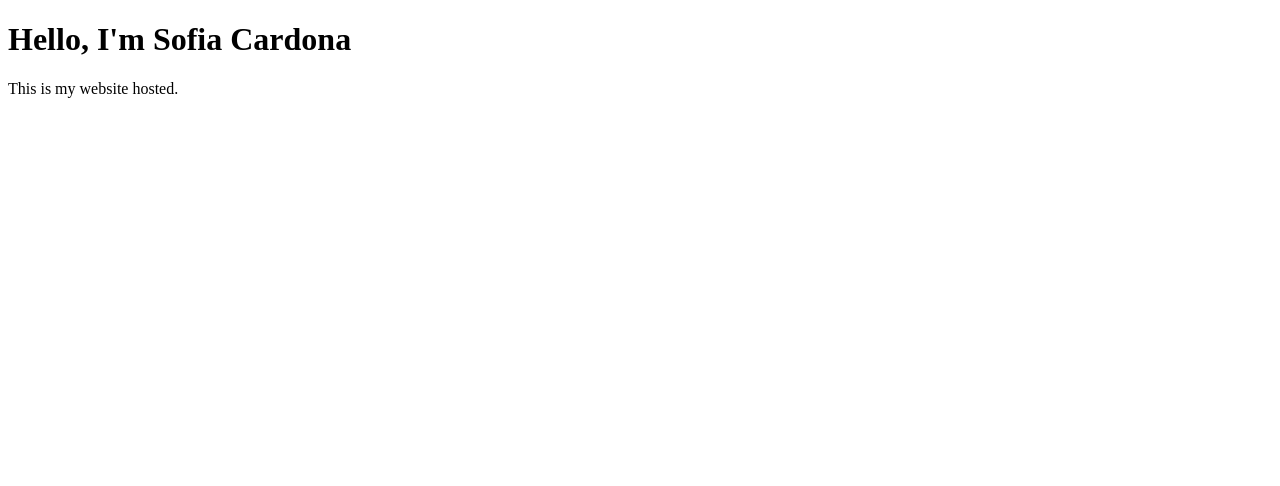
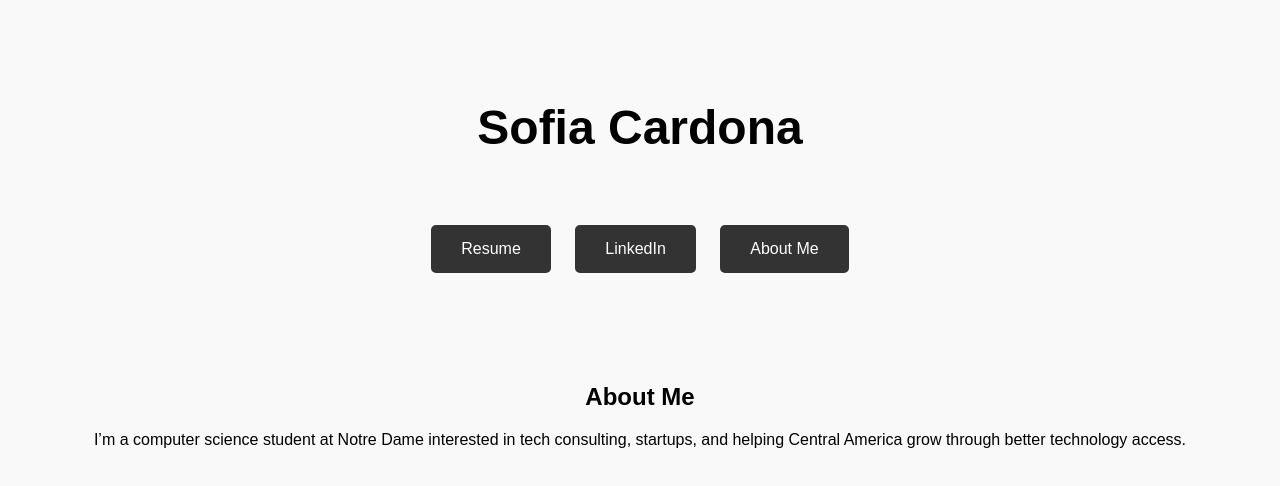
Before and after one commit to scardon2/me, a plain HTML site: page index.html in a window 1280 px wide. Drawn offline with Linux system fonts and the light colour scheme.

Commit message:
Update index.html

```diff
--- a/index.html
+++ b/index.html
@@ -1,10 +1,60 @@
 <!DOCTYPE html>
-<html>
+<html lang="en">
 <head>
+  <meta charset="UTF-8" />
+  <meta name="viewport" content="width=device-width, initial-scale=1.0" />
   <title>Sofia Cardona</title>
+  <style>
+    body {
+      font-family: Arial, sans-serif;
+      text-align: center;
+      margin: 0;
+      padding: 0;
+      background-color: #f9f9f9;
+    }
+
+    h1 {
+      margin-top: 100px;
+      font-size: 3em;
+    }
+
+    .buttons {
+      margin-top: 60px;
+    }
+
+    .button {
+      display: inline-block;
+      margin: 10px;
+      padding: 15px 30px;
+      font-size: 16px;
+      color: white;
+      background-color: #333;
+      border: none;
+      border-radius: 5px;
+      text-decoration: none;
+      transition: background-color 0.3s ease;
+    }
+
+    .button:hover {
+      background-color: #555;
+    }
+  </style>
 </head>
 <body>
-  <h1>Hello, I'm Sofia Cardona</h1>
-  <p>This is my website hosted.</p>
+
+  <h1>Sofia Cardona</h1>
+
+  <div class="buttons">
+    <a href="your-resume-link.pdf" class="button" target="_blank">Resume</a>
+    <a href="https://www.linkedin.com/in/your-profile" class="button" target="_blank">LinkedIn</a>
+    <a href="#about" class="button">About Me</a>
+  </div>
+
+  <!-- Optional: Add about section -->
+  <div id="about" style="margin-top: 100px; padding: 0 20px;">
+    <h2>About Me</h2>
+    <p>I’m a computer science student at Notre Dame interested in tech consulting, startups, and helping Central America grow through better technology access.</p>
+  </div>
+
 </body>
 </html>
```
